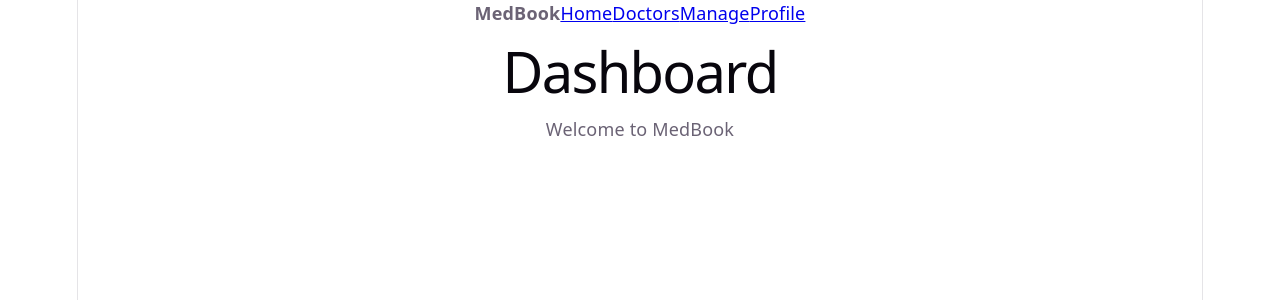
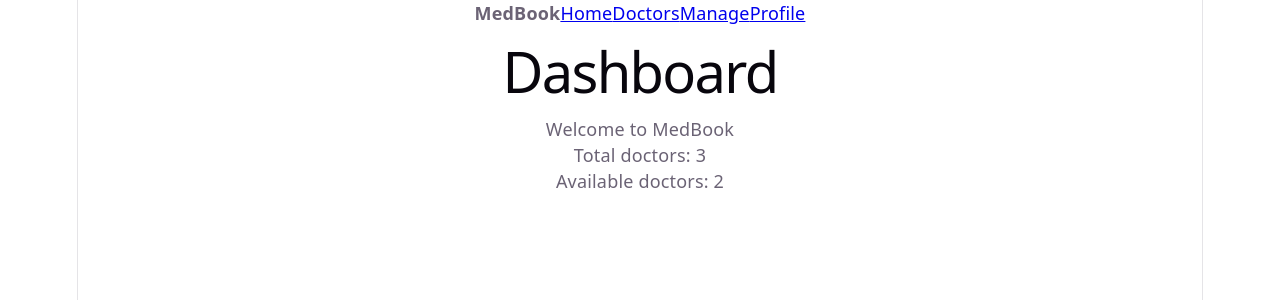
Before and after one commit to TOOleksandr-0101/Medbook, a React (Vite) app: page / in a window 1280 px wide. Shown: the top 300 px of the page. Built offline with nearby package versions, Linux system fonts and the light colour scheme.

Commit message:
Add dashboard

```diff
--- a/src/App.tsx
+++ b/src/App.tsx
@@ -50,7 +50,7 @@ function App() {
       </nav>
 
       <Routes>
-        <Route path="/" element={<HomePage />} />
+        <Route path="/" element={<HomePage doctors={doctors} />} />
         <Route
           path="/doctors"
           element={<DoctorsPage doctors={doctors} />}
--- a/src/pages/HomePage.tsx
+++ b/src/pages/HomePage.tsx
@@ -1,8 +1,21 @@
-function HomePage() {
+import type { Doctor } from '../types/Doctor'
+
+interface HomePageProps {
+  doctors: Doctor[]
+}
+
+function HomePage({ doctors }: HomePageProps) {
+  const totalDoctors = doctors.length
+  const availableDoctors = doctors.filter(
+    (doctor) => doctor.available,
+  ).length
+
   return (
     <div>
       <h1>Dashboard</h1>
       <p>Welcome to MedBook</p>
+      <p>Total doctors: {totalDoctors}</p>
+      <p>Available doctors: {availableDoctors}</p>
     </div>
   )
 }
```
